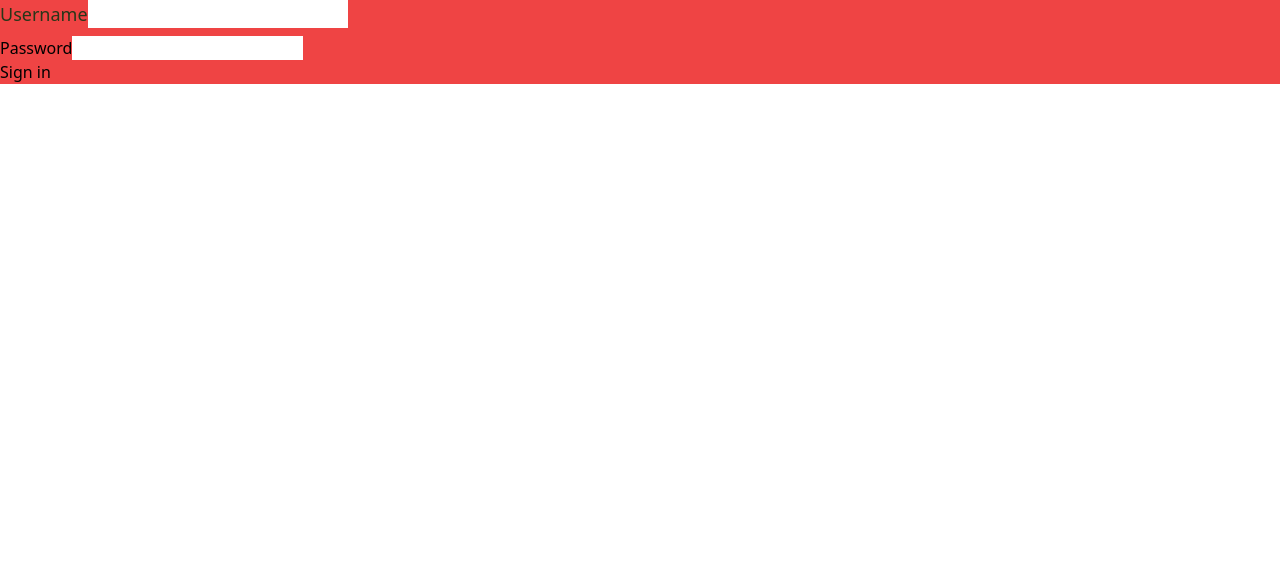
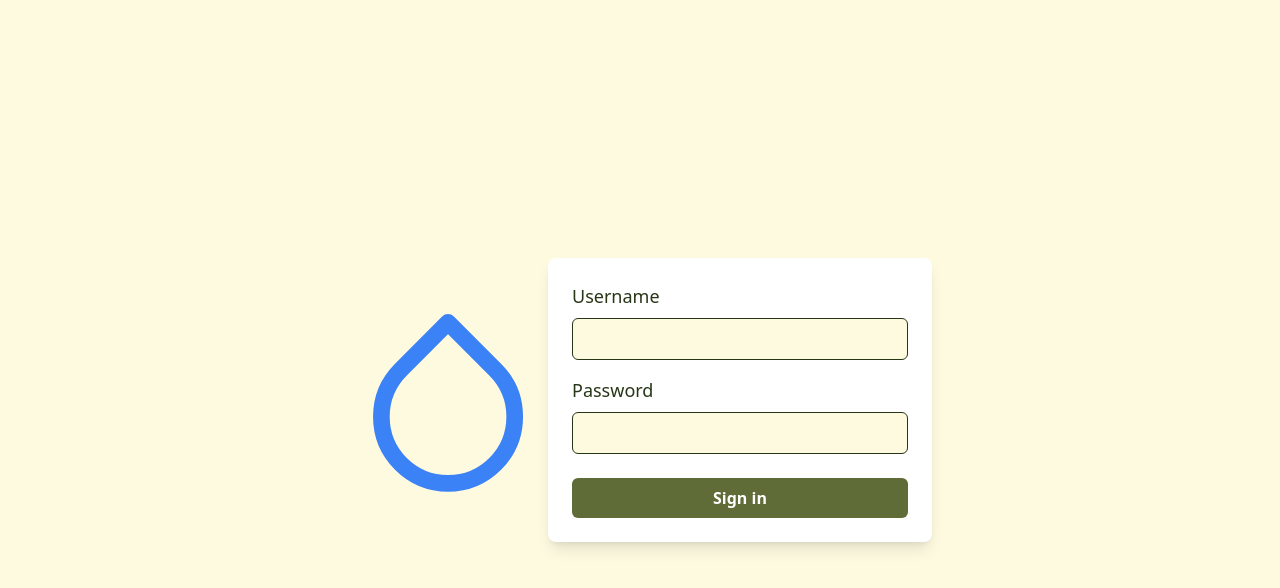
Before and after one commit to Martini-Besti/PlantsDB, a Next.js app in the folder Frontend/plantsfrontend/: page / in a window 1280 px wide. Shown: the top 588 px of the page. Built offline with nearby package versions, Linux system fonts and the light colour scheme.

Commit message:
linking frontend and backend

```diff
--- a/Frontend/plantsfrontend/apiclient/client.js
+++ b/Frontend/plantsfrontend/apiclient/client.js
@@ -1,10 +1,7 @@
 import axios from "axios";
 const url = "http://localhost:3001/plants/";
 
-
-
 //3001 because back end runs on 3001, front end runs on 3000
-
 
 export class ApiClient {
   constructor(tokenProvider, logoutHandler) {
@@ -12,14 +9,11 @@ export class ApiClient {
     this.logoutHandler = logoutHandler;
   }
 
-
-
   async authenticatedCall(method, url, data) {
     return axios({
       method,
       url,
       headers: {
-
         //grab the token from local storage and send it with the request
         authorization: this.tokenProvider(),
       },
@@ -35,11 +29,15 @@ export class ApiClient {
     });
   }
 
+  getPlants() {
+    return this.authenticatedCall("get", `${url}currentuser`)
+  }
+
   getTodos() {
     return this.authenticatedCall("get", url);
   }
 
-  addTodo(data) {
+  addPlant(data) {
     return this.authenticatedCall("post", `${url}create`, {
       title: data.title,
       completed: data.completed
--- a/Frontend/plantsfrontend/src/app/page.js
+++ b/Frontend/plantsfrontend/src/app/page.js
@@ -50,12 +50,13 @@ export default function Home() {
     router.push("/"); // Redirect back to login page
   };
 
+  const client = new ApiClient(() => token, logout);
+
   useEffect(() => {
     const storedToken = localStorage.getItem("token");
     setToken(storedToken);
   }, []);
 
-  const client = new ApiClient(() => token, logout);
 
   // If there's a token, render the Dashboard directly
   if (token) {
@@ -64,14 +65,17 @@ export default function Home() {
         {/* Render Dashboard or other protected content here */}
         {/* <div>Welcome back! You are logged in.</div>
         <button onClick={logout}>Logout</button> */}
-        <Dashboard />
+        <Dashboard
+
+          client={client}
+        />
       </div>
     );
   }
 
   // Otherwise, show the login form
   return (
-    <div className="bg-red-500">
+    <div>
       <Login client={client} login={login} />
     </div>
   );
--- a/Frontend/plantsfrontend/src/components/AddButton.js
+++ b/Frontend/plantsfrontend/src/components/AddButton.js
@@ -1,4 +1,4 @@
-import React from 'react'
+import React, { useState } from 'react'
 
 const AddButton = () => {
 
@@ -11,7 +11,7 @@ const AddButton = () => {
 
   return (
     <button
-      className=''
+      className='bg-red-500'
       onSubmit={setIsFormVisible}
     >
       Add New Plant
--- a/Frontend/plantsfrontend/src/components/AddForm.js
+++ b/Frontend/plantsfrontend/src/components/AddForm.js
@@ -2,9 +2,13 @@ import React from 'react'
 
 import AddInput from './AddForm/AddInput'
 
-const AddForm = ( { submitFunction } ) => {
+const AddForm = ( { client } ) => {
 
-  const inputClassNames = 'border-solid border-black border-2 z-10 rounded-full mx-4';
+  const submitForm = async (e) => {
+    e.preventDefault()
+    // pass the data from the form to this method to send it to the database.
+    await client.addPlant()
+  }
 
   return (
     <div
@@ -12,8 +16,7 @@ const AddForm = ( { submitFunction } ) => {
     >
       <form
         className='bg-[#663B15] p-4 rounded-2xl border-solid border-black border-4 font-bold text-md text-[#FEFAE0] text-center shadow-l'
-        action={submitFunction}
-        method='POST'
+        onSubmit={submitForm}
       >
         <AddInput name='Plant Name' />
         <AddInput name='Watering Frequency (Days)'/>
--- a/Frontend/plantsfrontend/src/components/Dashboard.js
+++ b/Frontend/plantsfrontend/src/components/Dashboard.js
@@ -5,14 +5,17 @@ import { useRouter } from "next/navigation";
 
 import AddForm from'@/components/AddForm'
 import PlantCard from '@/components/PlantCard'
+import AddButton from './AddButton';
 
-const Dashboard = () => {
+const Dashboard = ({client}) => {
 
   const router = useRouter();
 
   const [isLoggedIn, setIsLoggedIn] = useState(false);
+  const [plants, setPlants] = useState([])
 
   useEffect(() => {
+
     const token = localStorage.getItem("token");
 
     if (!token) {
@@ -20,6 +23,18 @@ const Dashboard = () => {
       router.push("/");
     } else {
       setIsLoggedIn(true);
+      const fetchData = async () => {
+        try {
+          const data = await client.getPlants();
+          console.log(data);
+          setPlants(data.data)
+        } catch (error) {
+          console.error('Error fetching data:', error);
+        }
+      };
+
+      fetchData()
+
     }
   }, []);
 
@@ -29,8 +44,20 @@ const Dashboard = () => {
 
   return (
     <div>
-        <AddForm />
+
+        <AddForm
+          client={client}
+        />
         <PlantCard />
+        {
+          plants?.map(plant => {
+            return <div key={plant._id}>
+              {plant.name}
+            </div>
+          })
+        }
+        {/*<AddButton />*/}
+
     </div>
   )
 }
--- a/Frontend/plantsfrontend/src/components/Login.js
+++ b/Frontend/plantsfrontend/src/components/Login.js
@@ -2,6 +2,7 @@
 "use client";
 import { useState } from "react";
 import { useRouter } from "next/navigation"; // Import useRouter hook
+import { FiDroplet, FiEdit2, FiTrash2 } from 'react-icons/fi';
 
 const Login = ({ login, client }) => {
   const [disabled, setDisabled] = useState(false);
@@ -24,23 +25,47 @@ const Login = ({ login, client }) => {
   };
 
   return (
-    <div>
-      <form onSubmit={submitHandler}>
-        <div className="block text-[#283618] text-lg font-medium mb-2">
-          <label htmlFor="username">
+
+    <div className="flex justify-center items-center min-h-screen bg-[#FEFAE0]">
+ <div className="flex items-center gap-2">
+          <FiDroplet className="text-blue-500" size={200} />
+
+        </div>
+  <form onSubmit={submitHandler} className="bg-white p-6 rounded-lg shadow-lg w-96">
+    <div className="mb-4">
+      <label htmlFor="username" className="block text-[#283618] text-lg font-medium mb-2">
         Username
       </label>
-          <input id="username" name="username" type="text" required />
+      <input
+        id="username"
+        name="username"
+        type="text"
+        required
+        className="w-full px-4 py-2 border border-[#283618] rounded-md focus:outline-none focus:ring-2 focus:ring-[#606C38] bg-[#FEFAE0]"
+      />
     </div>
-        <div>
-          <label htmlFor="password">Password</label>
-          <input id="password" name="password" type="password" required />
+    <div className="mb-6">
+      <label htmlFor="password" className="block text-[#283618] text-lg font-medium mb-2">
+        Password
+      </label>
+      <input
+        id="password"
+        name="password"
+        type="password"
+        required
+        className="w-full px-4 py-2 border border-[#283618] rounded-md focus:outline-none focus:ring-2 focus:ring-[#606C38] bg-[#FEFAE0]"
+      />
     </div>
-        <button type="submit" disabled={disabled}>
+    <button
+      type="submit"
+      disabled={disabled}
+      className={`w-full py-2 rounded-md text-white font-semibold ${disabled ? 'bg-[#DDA15E]' : 'bg-[#606C38] hover:bg-[#283618]'}`}
+    >
       {disabled ? "Signing in..." : "Sign in"}
     </button>
   </form>
 </div>
+
   );
 };
 
```
Also changed, not shown: 2 other files (tests, documents, lock files or other folders). Lines whose indentation alone changed are shown as unchanged.
